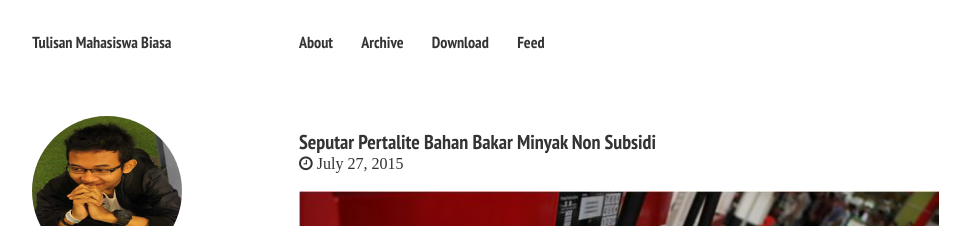
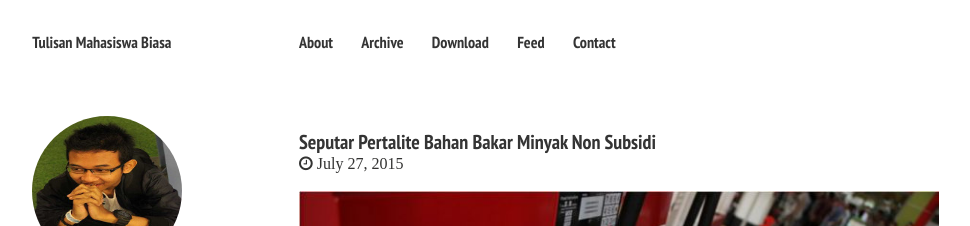
Before and after one commit to andhikamaheva/andhikamaheva.github.io, a Jekyll site: the page built from index.md, in a window 1280 px wide and 900 px high. Shown: the top 226 px of the window, without its empty margins (21-991 px from the left). Built offline with Jekyll 4.4.1, drawn with Linux system fonts in a browser that asks for light colours; nearby versions of some CDN libraries.

Commit message:
Upload Contact Page

```diff
--- a/_data/navigation.yml
+++ b/_data/navigation.yml
@@ -11,3 +11,6 @@
 
 - title: Feed
   url: /feed.xml
+
+- title: Contact
+  url: /contact
```
